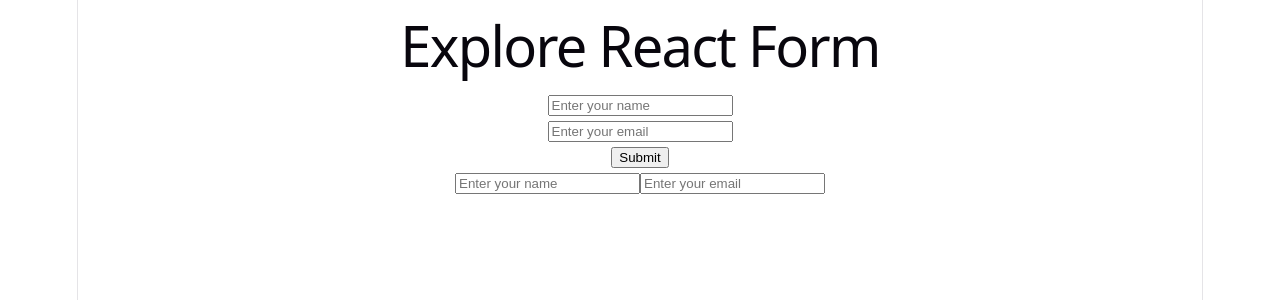
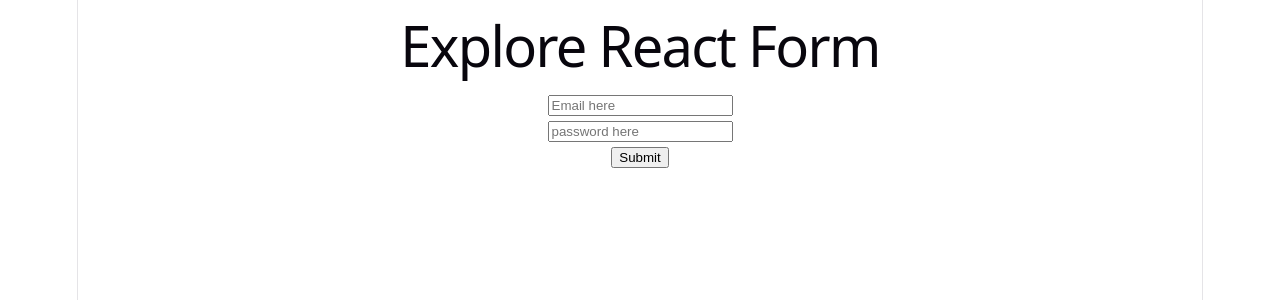
Before and after one commit to shompaaa/explore-react-form, a React (Vite) app: page / in a window 1280 px wide. Shown: the top 300 px of the page. Built offline with nearby package versions, Linux system fonts and the light colour scheme.

Commit message:
controlled and uncontrolled ways to collect form data

```diff
--- a/src/App.jsx
+++ b/src/App.jsx
@@ -1,13 +1,18 @@
 import './App.css'
+import ControlledField from './components/ControlledField/ControlledField'
 import FormAction from './components/FormAction/FormAction'
 import SimpleForm from './components/SimpleForm/SimpleForm'
+import UnControlledField from './components/UnControlledField/UnControlledField'
 
 function App() {
 
   return (
     <>
-      <SimpleForm></SimpleForm>
-      <FormAction></FormAction>
+    <h1>Explore React Form</h1>
+      {/* <SimpleForm></SimpleForm> */}
+      {/* <FormAction></FormAction> */}
+      {/* <ControlledField></ControlledField> */}
+      <UnControlledField></UnControlledField>
     </>
   )
 }
--- /dev/null
+++ b/src/components/ControlledField/ControlledField.jsx
@@ -0,0 +1,52 @@
+import React, { useState } from 'react';
+
+const ControlledField = () => {
+
+    const [password, setPassword] = useState('')
+    const [error, setError] = useState('')
+
+    const handleSubmit = (e) =>{
+        e.preventDefault()
+        console.log(e.target.email.value)
+        console.log(e.target.password.value)
+
+        //Give the error message after hit the submit button
+
+
+    //     if(password.length < 6){
+    //         setError('Password must be 6 characters or more')
+    //     }
+    //     else{
+    //         setError('')
+    //     }
+
+}
+
+      const handlePasswordOnChange = e =>{
+        setPassword(e.target.value);
+
+        // Give the error message every time you enter a password digit
+
+
+        if(password.length < 6){
+            setError('Password must be 6 characters or more')
+        }
+        else{
+            setError('');
+        }
+    }
+
+
+    return (
+        <div>
+            <form action="" onSubmit={handleSubmit}>
+                <input type="email" name="email" id="" placeholder='email' required /><br />
+                <input type="password" name="password" onChange={handlePasswordOnChange} defaultValue={password} id="" placeholder='password' required /><br />
+                <input type="submit" value="Submit" />
+            </form>
+            <p style={{color: 'red'}}><small>{error}</small></p>
+        </div>
+    );
+};
+
+export default ControlledField;
--- a/src/components/FormAction/FormAction.jsx
+++ b/src/components/FormAction/FormAction.jsx
@@ -1,11 +1,18 @@
 import React from 'react';
 
 const FormAction = () => {
+
+    const handleFormAction = (formData) =>{
+        console.log(formData.get('name'))
+        console.log(formData.get('email'))
+    }
+
     return (
         <div>
-            <form action="">
-                <input type="text" name="" id="" placeholder='Enter your name'/>
-                <input type="email" name="" id="" placeholder='Enter your email' />
+            <form action={handleFormAction}>
+                <input type="text" name="name" id="" placeholder='Enter your name'/> <br />
+                <input type="email" name="email" id="" placeholder='Enter your email' /><br />
+                <input type="submit" value="Submit" />
             </form>
         </div>
     );
--- /dev/null
+++ b/src/components/UnControlledField/UnControlledField.jsx
@@ -0,0 +1,29 @@
+import React, { useRef } from 'react';
+
+const UnControlledField = () => {
+
+    const emailRef = useRef('')
+    const passwordRef = useRef('')
+
+    const handleSubmit = e =>{
+        e.preventDefault();
+        const email = emailRef.current.value;
+        const password = passwordRef.current.value;
+        console.log(email, password)
+    }
+
+
+    return (
+        <div>
+            <form onSubmit={handleSubmit}>
+                <input type="email" name="email" ref={emailRef} placeholder='Email here'/>
+                <br />
+                <input type="password" ref={passwordRef} name="password" id="" placeholder='password here' />
+                <br />
+                <input type="submit" value="Submit" />
+            </form>
+        </div>
+    );
+};
+
+export default UnControlledField;
```
Also changed, not shown: src/components/____get__form____data.js (+9 -1 lines).
